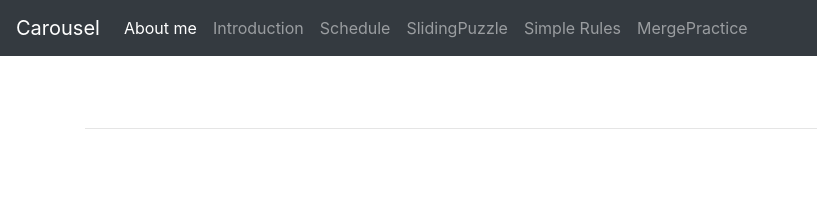
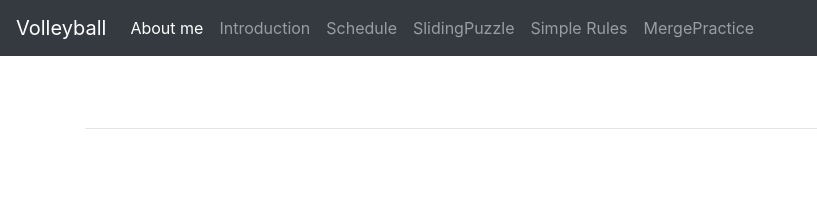
Before and after one commit to jeff0880509/Finalproject, a plain HTML site: page finalproject.html in a window 1280 px wide. Shown: the top 206 px of the page, 0-817 px from the left. Drawn offline with nearby package versions, Linux system fonts and the light colour scheme.

Commit message:
Update finalproject.html

```diff
--- a/finalproject.html
+++ b/finalproject.html
@@ -18,7 +18,7 @@
 
     <header>
       <nav class="navbar navbar-expand-md navbar-dark fixed-top bg-dark">
-        <a class="navbar-brand" href="#">Carousel</a>
+        <a class="navbar-brand" href="#">Volleyball</a>
         <button class="navbar-toggler" type="button" data-toggle="collapse" data-target="#navbarCollapse" aria-controls="navbarCollapse" aria-expanded="false" aria-label="Toggle navigation">
           <span class="navbar-toggler-icon"></span>
         </button>
```
